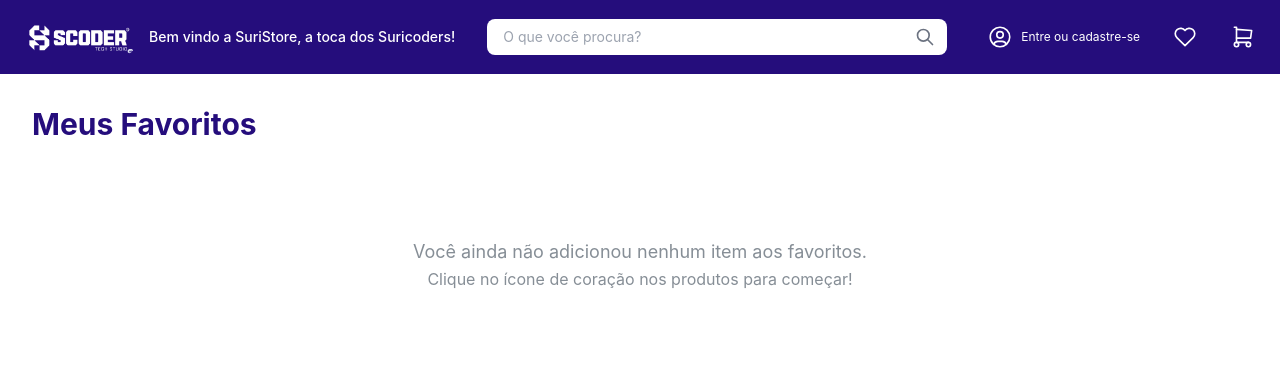
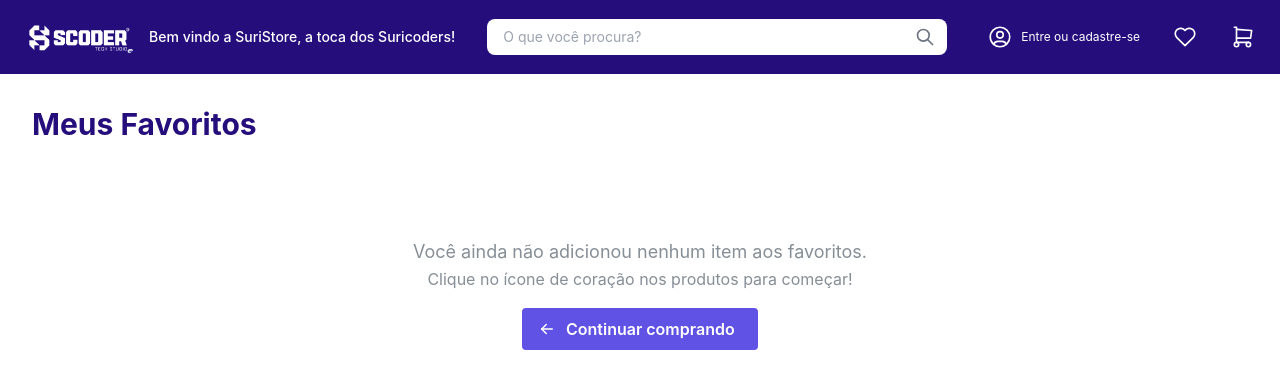
Before and after one commit to FabioHenriqueSCC/SuriStore-Scoder-Challenge, a React (Vite) app in the folder interface/: page /favorites in a window 1280 px wide. Shown: the top 388 px of the page. Built offline with nearby package versions, Linux system fonts and the light colour scheme.

Commit message:
improv: add button to return the home in favorites page

```diff
--- a/interface/src/pages/Favorites/index.tsx
+++ b/interface/src/pages/Favorites/index.tsx
@@ -1,9 +1,14 @@
-import { Text } from "@mantine/core";
+import { Button, Text } from "@mantine/core";
+import { IconArrowLeft } from "@tabler/icons-react";
+import { useNavigate } from "react-router-dom";
+
 import { useHeaderContext } from "../../contexts/Header/HeaderContext";
+
 import { ProductCard } from "../../components/ProductCard/ProductCard";
 
 export default function Favorites() {
   const { favorites } = useHeaderContext();
+  const navigate = useNavigate();
 
   return (
     <div className="p-4 md:p-8">
@@ -27,9 +32,17 @@ export default function Favorites() {
             <Text size="lg" c="dimmed">
               Você ainda não adicionou nenhum item aos favoritos.
             </Text>
-            <Text c="dimmed">
+            <Text c="dimmed" className="mb-4">
               Clique no ícone de coração nos produtos para começar!
             </Text>
+            <Button
+              color="#6052E4"
+              size="md"
+              onClick={() => navigate("/")}
+              leftSection={<IconArrowLeft size={18} />}
+            >
+              Continuar comprando
+            </Button>
           </div>
         )}
       </div>
```
